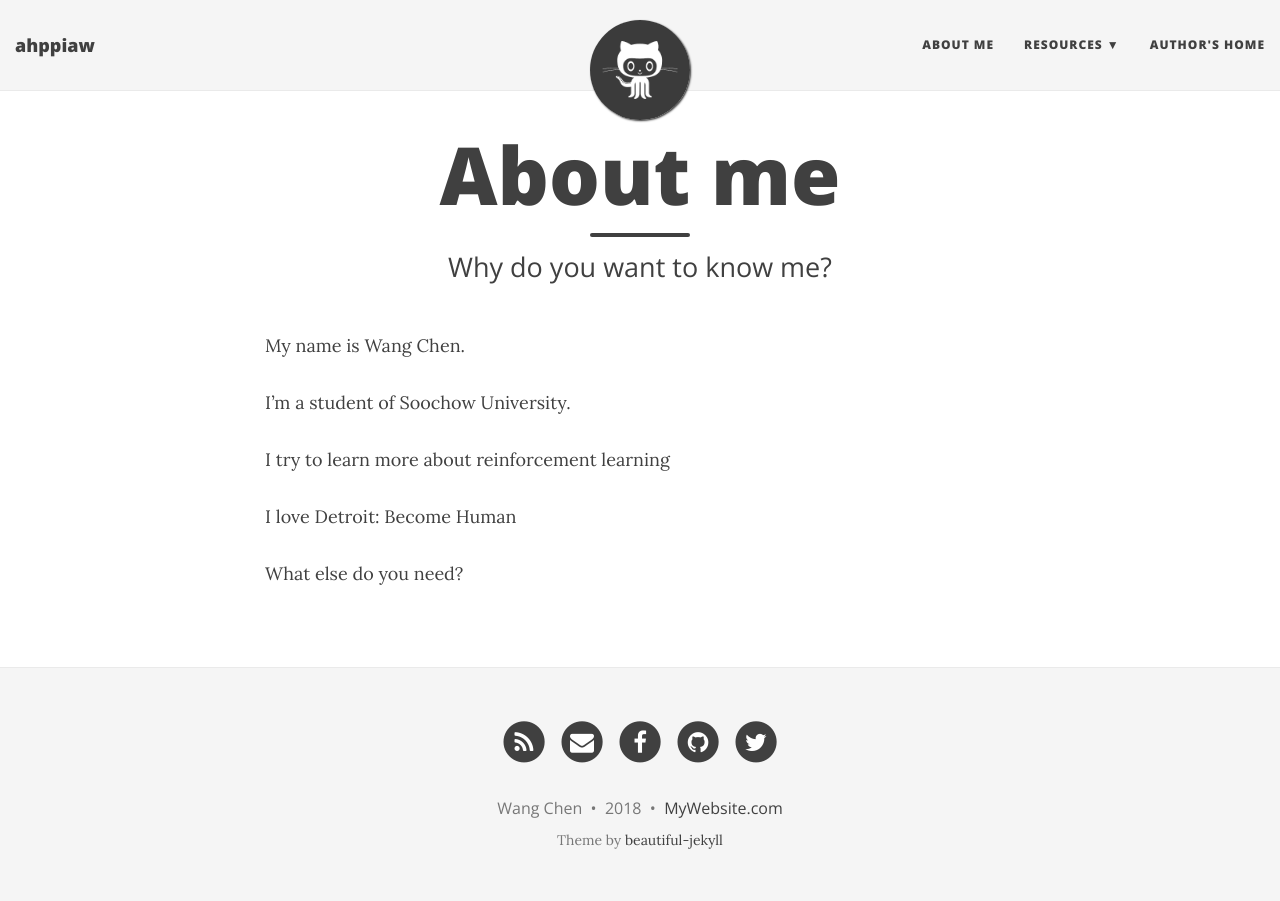
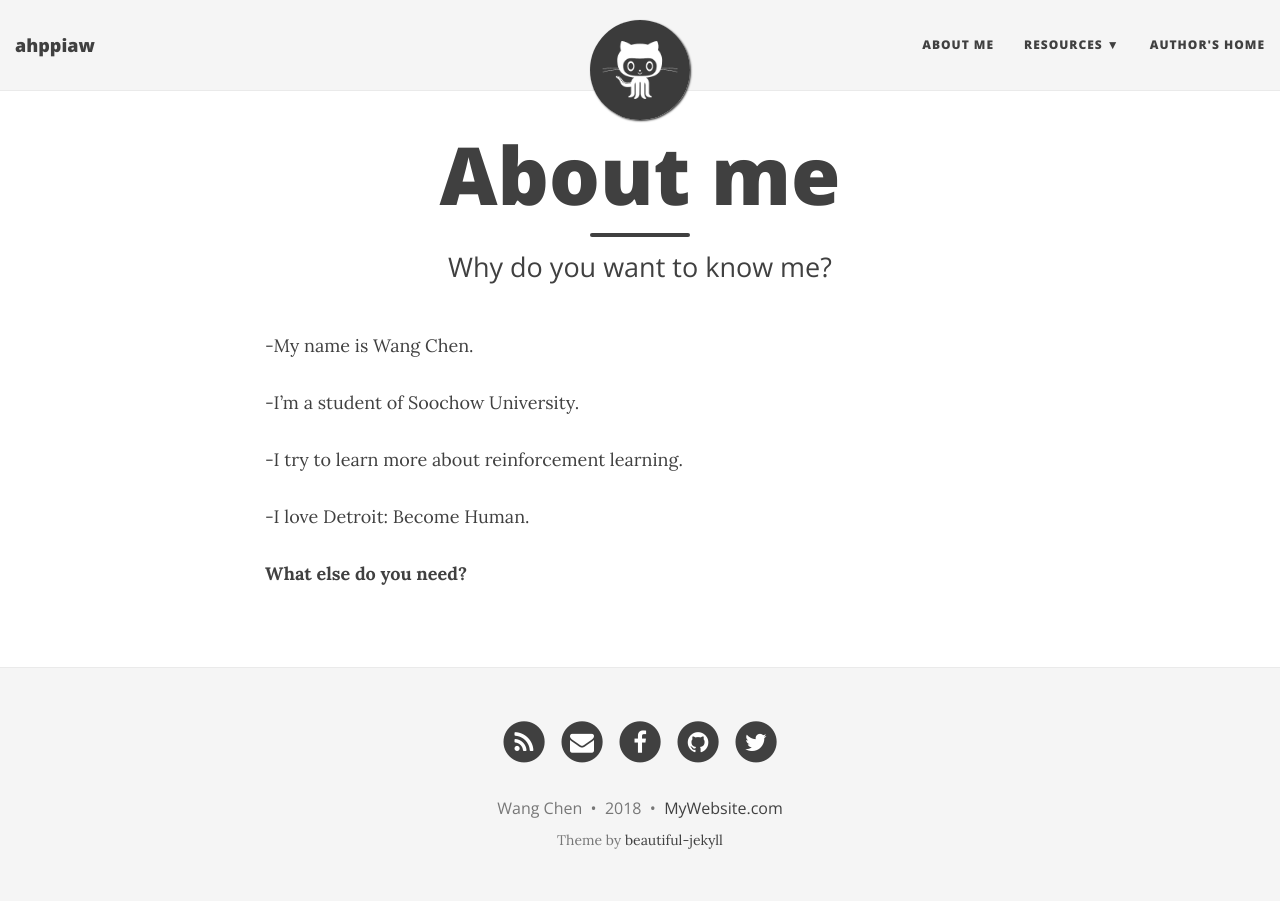
Before and after one commit to cccwangchen/cccwangchen.github.io, a Jekyll site: the page built from aboutme.md, in a window 1280 px wide. Built offline with Jekyll 4.4.1, drawn with Linux system fonts in a browser that asks for light colours; nearby versions of some CDN libraries.

```diff
--- a/aboutme.md
+++ b/aboutme.md
@@ -4,13 +4,13 @@ title: About me
 subtitle: Why do you want to know me?
 ---
 
-My name is Wang Chen.
+-My name is Wang Chen.
 
-I'm a student of Soochow University.
+-I'm a student of Soochow University.
 
-I try to learn more about reinforcement learning
+-I try to learn more about reinforcement learning.
 
-I love Detroit: Become Human
+-I love Detroit: Become Human.
 
 
-What else do you need?
+**What else do you need?**
```
